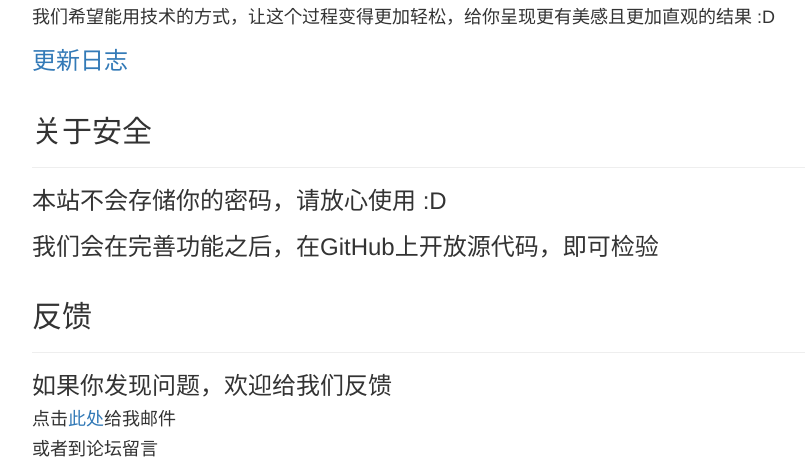
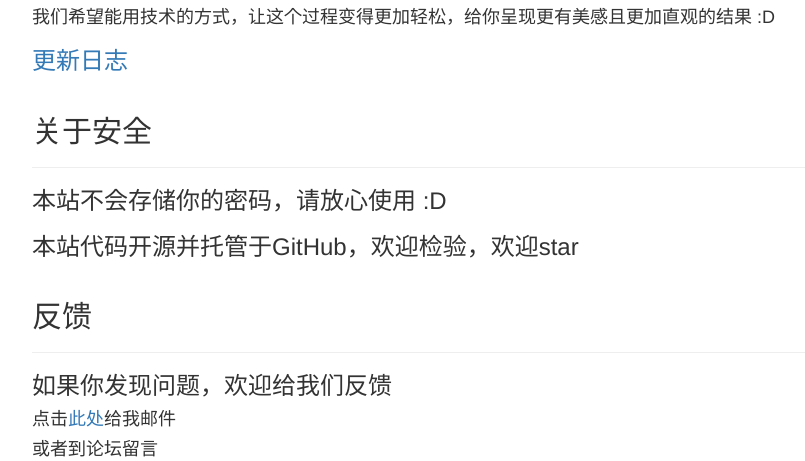
Before and after one commit to WuHuaJi0/jwc, a Flask app: page /about in a window 1280 px wide. Shown: the part 362-823 px from the top of the page, without its empty margins (38-843 px from the left). Run offline with Flask 2, Linux system fonts and the light colour scheme; some libraries are stand-ins or nearby versions.

Commit message:
fix bugs

```diff
--- a/templates/about.html
+++ b/templates/about.html
@@ -26,9 +26,8 @@
 </div>
 <div class="content">
     <h3>本站不会存储你的密码，请放心使用 :D</h3>
-    <h3>我们会在完善功能之后，在GitHub上开放源代码，即可检验</h3>
+    <h3>本站代码开源并托管于GitHub，欢迎检验，欢迎star</h3>
 </div>
-
 
 <div class="page-header">
     <h2>反馈</h2>
@@ -39,7 +38,6 @@
     <h4>或者到论坛留言</h4>
 </div>
 
-
 <div class="page-header">
     <h2>关于技术</h2>
 </div>
```
Also changed, not shown: README.md.
